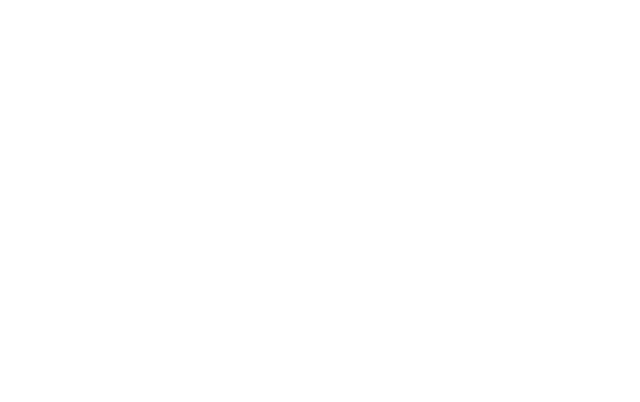
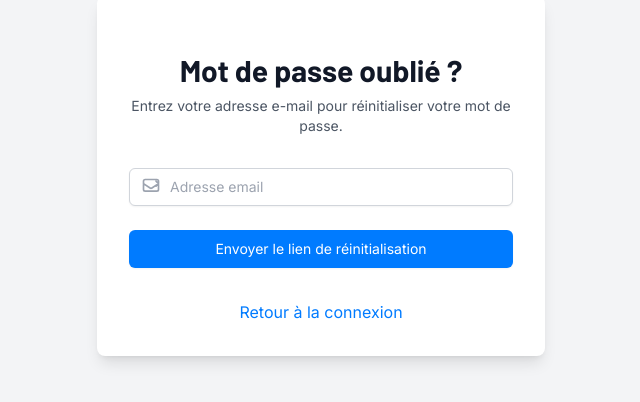
Before and after one commit to bruno-07/monfond, a Nuxt app: page /reset-password in a window 1280 px wide. Before the commit this address had no page. Shown: the part 224-626 px from the top of the page, without its empty margins (319-959 px from the left). Built offline with nearby package versions, Linux system fonts and the light colour scheme.

Commit message:
mot de passe oublier

```diff
--- /dev/null
+++ b/pages/reset-password.vue
@@ -0,0 +1,80 @@
+<template>
+  <div class="min-h-screen bg-gray-100 flex items-center justify-center py-12 px-4 sm:px-6 lg:px-8">
+    <div class="max-w-md w-full space-y-8 bg-white p-8 rounded-lg shadow-lg">
+      <div>
+        <h2 class="mt-6 text-center text-3xl font-extrabold text-gray-900">
+          Mot de passe oublié ?
+        </h2>
+        <p class="mt-2 text-center text-sm text-gray-600">
+          Entrez votre adresse e-mail pour réinitialiser votre mot de passe.
+        </p>
+      </div>
+
+      <div v-if="authStore.error" class="bg-red-100 border border-red-400 text-red-700 px-4 py-3 rounded relative mb-4" role="alert">
+        <span class="block sm:inline">{{ authStore.error }}</span>
+        <span class="absolute top-0 bottom-0 right-0 px-4 py-3 cursor-pointer" @click="authStore.clearError()">
+          <svg class="fill-current h-6 w-6 text-red-500" role="button" xmlns="http://www.w3.org/2000/svg" viewBox="0 0 20 20"><title>Close</title><path d="M14.348 14.849a1.2 1.2 0 01-1.697 0L10 11.697l-2.651 2.652a1.2 1.2 0 11-1.697-1.697L8.303 10 5.651 7.348a1.2 1.2 0 011.697-1.697L10 8.303l2.651-2.652a1.2 1.2 0 011.697 1.697L11.697 10l2.651 2.651a1.2 1.2 0 010 1.698z"/></svg>
+        </span>
+      </div>
+
+      <div v-if="successMessage" class="bg-green-100 border border-green-400 text-green-700 px-4 py-3 rounded relative mb-4" role="alert">
+        <span class="block sm:inline">{{ successMessage }}</span>
+      </div>
+
+      <form @submit.prevent="handleForgotPassword" class="space-y-6">
+        <div class="relative">
+          <div class="absolute inset-y-0 left-0 pl-3 flex items-center pointer-events-none">
+            <svg class="h-5 w-5 text-gray-400" fill="none" viewBox="0 0 24 24" stroke="currentColor">
+              <path stroke-linecap="round" stroke-linejoin="round" stroke-width="2" d="M3 8l7.89 5.26a2 2 0 002.22 0L21 8m0 0l-3-3m3 3l-3 3M5 17h14a2 2 0 002-2V5a2 2 0 00-2-2H5a2 2 0 00-2 2v10a2 2 0 002 2z" />
+            </svg>
+          </div>
+          <input id="email" name="email" type="email" autocomplete="email" required v-model="email"
+                 class="appearance-none block w-full pl-10 pr-3 py-2 border border-gray-300 rounded-md shadow-sm placeholder-gray-400 focus:outline-none focus:ring-primary-500 focus:border-primary-500 sm:text-sm"
+                 placeholder="Adresse email" />
+        </div>
+
+        <div>
+          <button type="submit" :disabled="authStore.loading"
+                  class="w-full flex justify-center py-2 px-4 border border-transparent rounded-md shadow-sm text-sm font-medium text-white bg-primary-500 hover:bg-primary-700 focus:outline-none focus:ring-2 focus:ring-offset-2 focus:ring-primary-500">
+            <span v-if="authStore.loading">Envoi...</span>
+            <span v-else>Envoyer le lien de réinitialisation</span>
+          </button>
+        </div>
+      </form>
+      <div class="text-center">
+        <NuxtLink to="/login" class="font-medium text-primary-500 hover:text-primary-900">
+          Retour à la connexion
+        </NuxtLink>
+      </div>
+    </div>
+  </div>
+</template>
+
+<script setup>
+import { ref } from 'vue';
+import { useAuthStore } from '@/stores/auth';
+
+const authStore = useAuthStore();
+const email = ref('');
+const successMessage = ref(null);
+
+const handleForgotPassword = async () => {
+  authStore.clearError();
+  successMessage.value = null;
+  const success = await authStore.forgotPassword(email.value);
+  if (success) {
+    successMessage.value = "Si cette adresse e-mail existe, un lien de réinitialisation a été envoyé.";
+  } else {
+    // L'erreur est déjà définie par authStore.error via apiCall
+  }
+};
+</script>
+
+<style scoped>
+/* Assurez-vous que ces couleurs sont définies dans votre tailwind.config.js */
+.text-primary-500 { color: #007bff; }
+.hover\:text-primary-900:hover { color: #0056b3; }
+.bg-primary-500 { background-color: #007bff; }
+.hover\:bg-primary-700:hover { background-color: #0056b3; }
+.focus\:ring-primary-500:focus { box-shadow: 0 0 0 0.2rem rgba(0, 123, 255, 0.5); }
+</style>
--- a/stores/auth.js
+++ b/stores/auth.js
@@ -12,7 +12,6 @@
   const loading = ref(false);
   const error = ref(null);
 
-  // Initialisation de l'état d'authentification
   if (token.value) {
     isAuthenticated.value = true;
   }
@@ -52,22 +51,18 @@
     }
   };
 
-  // Enregistrement de l'utilisateur
   const registerUser = async (email, username, password) => {
     const response = await apiCall('auth/local/register', 'POST', {
       email,
       username,
       password,
     });
-    // Si l'enregistrement réussit, Strapi devrait maintenant gérer l'envoi de l'email de confirmation.
-    // Nous ne logguons pas l'utilisateur ici car il doit confirmer son email.
     if (response && response.user) {
       return { success: true, user: response.user };
     }
     return { success: false };
   };
 
-  // Connexion de l'utilisateur
   const login = async (identifier, password) => {
     const response = await apiCall('auth/local', 'POST', {
       identifier,
@@ -82,29 +77,25 @@
     return false;
   };
 
-  // NOUVELLE FONCTION : Gérer le JWT reçu après confirmation d'email
   const handleConfirmationJwt = async (jwt) => {
     if (!jwt) {
       error.value = "Jeton de confirmation manquant ou invalide.";
       return false;
     }
-    token.value = jwt; // Définir le jeton
+    token.value = jwt;
     isAuthenticated.value = true;
 
-    // Tenter de récupérer les informations utilisateur avec le nouveau token
     const fetchedUser = await apiCall('users/me', 'GET');
     if (fetchedUser) {
       user.value = fetchedUser;
       return true;
     } else {
-      // Si la récupération échoue, le token est peut-être invalide ou expiré
       await logout();
       error.value = "Impossible de récupérer les informations utilisateur avec le jeton fourni.";
       return false;
     }
   };
 
-  // Déconnexion de l'utilisateur
   const logout = async () => {
     token.value = null;
     user.value = null;
@@ -114,7 +105,6 @@
     return true;
   };
 
-  // Récupérer les informations de l'utilisateur avec le token actuel
   const fetchUserWithToken = async () => {
     if (token.value && !user.value) {
       const response = await apiCall('users/me', 'GET');
@@ -129,7 +119,6 @@
     }
   };
 
-  // Mettre à jour les informations de l'utilisateur
   const updateUser = async (userId, userData) => {
     const response = await apiCall(`users/${userId}`, 'PUT', userData);
     if (response) {
@@ -139,7 +128,35 @@
     return false;
   };
 
-  // Effacer les erreurs
+  // NOUVEAU : Demande de réinitialisation de mot de passe
+  const forgotPassword = async (email) => {
+    const response = await apiCall('auth/forgot-password', 'POST', { email });
+    if (response && response.ok) { // Strapi renvoie souvent { ok: true } en cas de succès
+      return true; // E-mail de réinitialisation envoyé
+    }
+    // L'erreur est déjà gérée par apiCall
+    return false;
+  };
+
+  // NOUVEAU : Réinitialisation du mot de passe
+  const resetPassword = async (code, password, passwordConfirmation) => {
+    // Strapi attend 'passwordConfirmation' comme nom de champ pour la confirmation
+    const response = await apiCall('auth/reset-password', 'POST', {
+      code,
+      password,
+      passwordConfirmation,
+    });
+    if (response && response.jwt) {
+      // Si la réinitialisation réussit et qu'un JWT est renvoyé, connectez l'utilisateur
+      token.value = response.jwt;
+      user.value = response.user;
+      isAuthenticated.value = true;
+      return true;
+    }
+    // L'erreur est déjà gérée par apiCall
+    return false;
+  };
+
   const clearError = () => {
     error.value = null;
   };
@@ -155,7 +172,9 @@
     logout,
     fetchUserWithToken,
     updateUser,
-    handleConfirmationJwt, // Exporter la nouvelle fonction
+    handleConfirmationJwt,
+    forgotPassword, // Exporter
+    resetPassword,  // Exporter
     clearError
   };
 });
```
